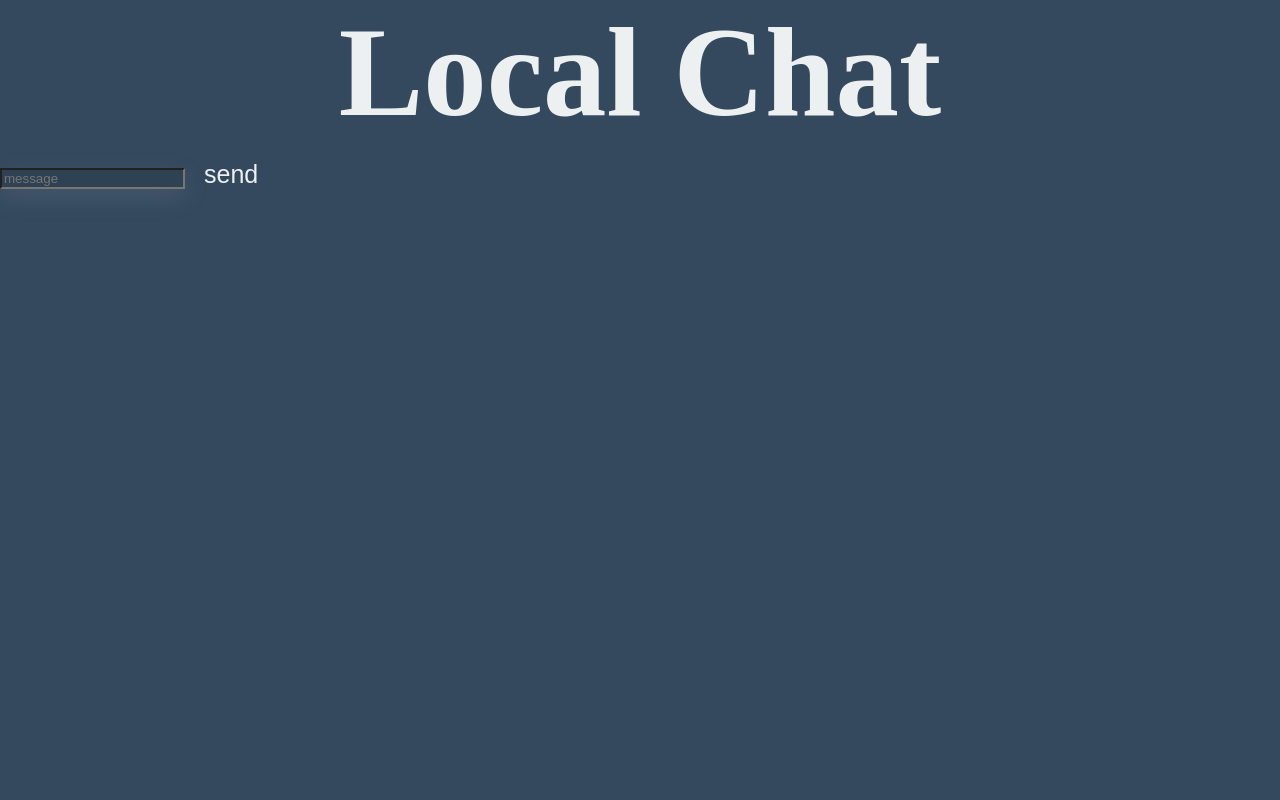
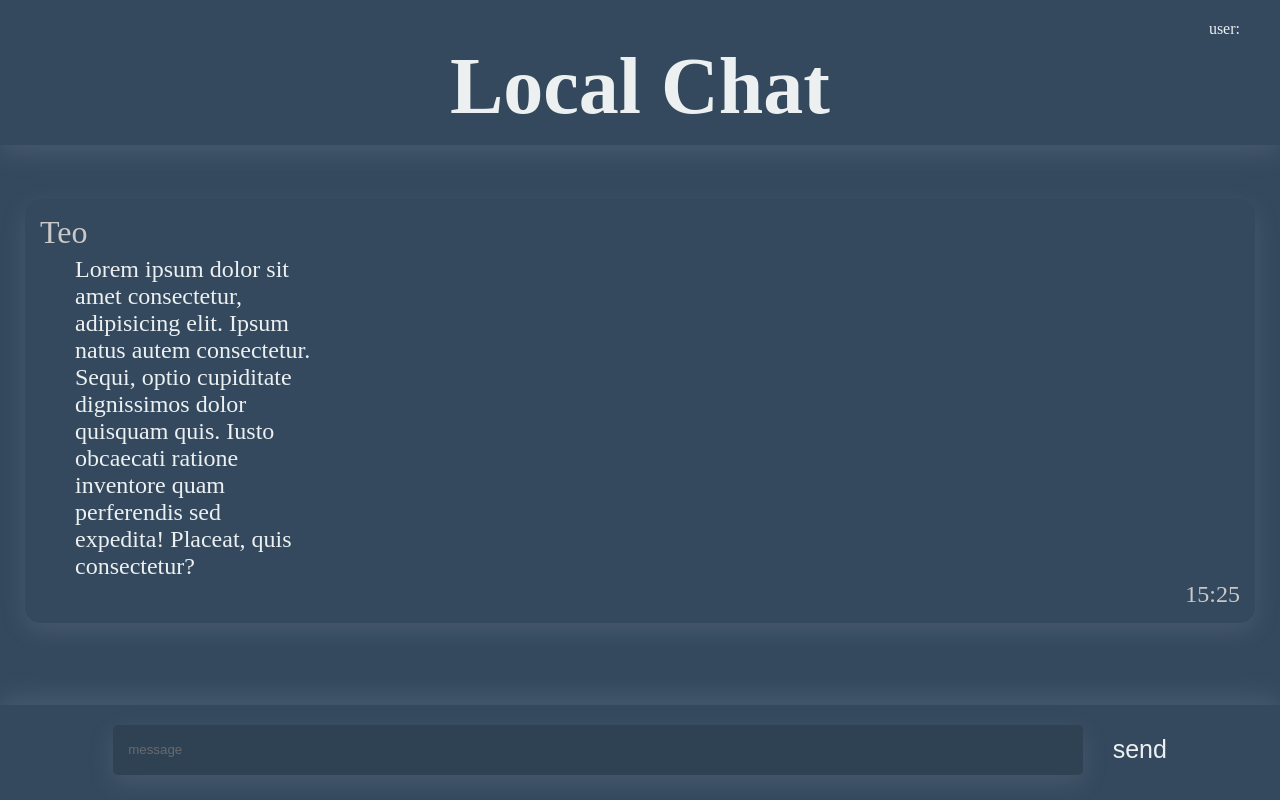
Before and after one commit to ryuji-terix/localChat, a website: page App/Chat.html in a window 1280 px wide. Drawn offline with nearby package versions, Linux system fonts and the light colour scheme; files that its build step writes are made by us from their sources; no server answers.

Commit message:
something work

```diff
--- a/App/Chat.html
+++ b/App/Chat.html
@@ -11,21 +11,30 @@
     <link rel="stylesheet" href="App/Css/Chat.css">
     <link rel="stylesheet" href="App/Css/lb.css">
 
+    <script defer src="/socket.io/socket.io.js"></script>
     <script defer src="/App/Chat.js"></script>
 </head>
 
 <body>
-    <h1 class="title noselect">Local Chat</h1>
+    <nav class="top">
+        <p class="user">user: <span id="username"></span></p>
+        <h1 class="title noselect">Local Chat</h1>
+    </nav>
 
-    <ul>
-
+    <ul class="msg_container" id="msg_container">
+        <li class="msg">
+            <p class="msg_author">Teo</p>
+            <p class="msg_body">Lorem ipsum dolor sit amet consectetur, adipisicing elit. Ipsum natus autem consectetur. Sequi, optio cupiditate dignissimos dolor quisquam quis. Iusto obcaecati ratione inventore quam perferendis sed expedita! Placeat, quis consectetur?</p>
+            <p class="msg_time"> 15:25</p>
+        </li>
     </ul>
 
-    <input placeholder="message">
-    <button>send</button>
+    <nav class="btm">
+        <input class="sendMsg" id="input" placeholder="message">
+        <button class="sendMsg" id="btn">send</button>
+    </nav>
 
 
-    <script src="/socket.io/socket.io.js"></script>
 </body>
 
 </html>
--- a/App/Chat.js
+++ b/App/Chat.js
@@ -1,18 +1,39 @@
+const container = document.getElementById('msg_container')
+const user = document.getElementById('username')
+const inp = document.getElementById('input')
+const btn = document.getElementById('btn')
+
 const socket = io()
 
-socket.on('connect', data => {
-    socket.emit('join', 'Hello World from client')
-})
-
-socket.on('message', text => {
-    const el = document.createElement('li')
-    el.innerHTML = text
-    document.querySelector('ul').appendChild(el)
-
-})
+socket.on('message', text => addMessage(text))
 
 document.querySelector('button').onclick = () => {
     const text = document.querySelector('input').value
     socket.emit('message', text)
 
 }
+
+
+addMessage = msg => {
+    console.table(msg)
+
+    let msg_author = document.createElement('p')
+    msg_author.classList.add('msg_author')
+    msg_author.innerText = msg.author
+
+    let msg_body = document.createElement('p')
+    msg_body.classList.add('msg_body')
+    msg_body.innerText = msg.msg
+
+    let msg_time = document.createElement('p')
+    msg_time.classList.add('msg_time')
+    msg_time.innerText = new Date(msg.time).getTime()
+
+    let msg_li = document.createElement('li')
+    msg_li.classList.add('msg')
+    msg_li.appendChild(msg_author)
+    msg_li.appendChild(msg_body)
+    msg_li.appendChild(msg_time)
+
+    container.appendChild(msg_li)
+}
--- a/App/Css/Chat.css
+++ b/App/Css/Chat.css
@@ -1,57 +1,104 @@
-main {
+/* 35ch */
+
+body, ul {
     display: flex;
     flex-wrap: wrap;
-    align-content: flex-start;
     justify-content: center;
 }
 
-/* Message template */
-.message_div {
-    height: 100%;
+p.user {
+    flex-basis: 100%;
+    height: 2ch;
+    margin: 5px 35px;
+    text-align: end;
 }
 
-.message {
+h1.title {
+    align-self: flex-start;
+    max-height: 80px;
+    font-size: clamp(60px, calc((75vw - 4.5rem) / 7), 80px);
+
+}
+
+/* Message template */
+ul.msg_container {
+    align-self: flex-start;
+    /* width: clamp(55px, calc((75vw - 5rem) / 7), 145px); */
+    list-style: none;
+    overflow-y: scroll;
     flex-basis: 100%;
+    width: 100%;
+    padding: 0;
+    width: 75%;
+
+    display: flex;
+    flex-wrap: wrap;
+    justify-content: center;
+    align-items: flex-start;
+}
+
+li.msg {
     padding: 15px;
     margin: 25px;
 
     box-shadow: rgba(149, 157, 165, 0.2) 0px 8px 24px;
-    width: clamp(300px, calc(100% - 100px), 550px);
+    /* width: clamp(75ch, 25%, 75ch); */
     border-radius: 15px;
+    flex-basis: 100%;
+    width: 75%;
+
+    list-style: none;
 }
 
-.message_name {
+p.msg_author {
     text-align: left;
-    font-size: medium;
+    font-size: xx-large;
     color: #c9c9c9;
 
 }
 
-.message_body {
+p.msg_body {
     padding: 5px 20px 1px 35px;
+    /* width: 45ch; */
+    width: 20ch;
     font-size: x-large;
 
 }
 
-.message_time {
+p.msg_time {
     text-align: right;
-    font-size: small;
+    font-size: x-large;
     color: #c9c9c9;
 
 }
 
+nav {
+    display: flex;
+    justify-content: center;
+    align-content: center;
+    width: 100%;
+    padding: 20px 5px 25px;
 
-/* Online User */
-aside {
-    display: none;
 }
 
+nav.top {
+    align-self: flex-start;
+    box-shadow: var(--shadow);
+    height: clamp(40px, 50px, 60px);
+    height: 100px;
+    flex-wrap: wrap;
 
+}
 
+nav.btm {
+    flex-wrap: nowrap;
+    height: 50px;
+    align-self: flex-end;
+    box-shadow: var(--shadow-rev);
 
+}
 
-
-button {
+button.sendMsg {
     padding: 10px 15px;
     font-size: 25px;
     border: none;
@@ -63,3 +110,9 @@ button:hover {
     box-shadow: rgba(149, 157, 165, 0.2) 0px 8px 24px;
     border-radius: 5px;
 }
+
+input.sendMsg {
+    width: 75%;
+    margin: 0 15px;
+    padding-left: 15px;
+}
--- a/App/Css/lb.css
+++ b/App/Css/lb.css
@@ -10,6 +10,7 @@
     --silver: #bdc3c7;
 
     --shadow: rgba(149, 157, 165, 0.2) 0px 8px 24px;
+    --shadow-rev: rgba(149, 157, 165, 0.2) 0px -8px 24px;
     --semiTrasparent: rgba(0.0, 0.0, 0.0, 0.1);
     --insetShadow: inset rgba(0, 0, 0, 0.35) 0px 5px 15px;
 
@@ -41,24 +42,26 @@ button:active {
 /* input style */
 input {
     outline: none;
+    border: none;
     background-color: var(--semiTrasparent);
     box-shadow: var(--shadow);
+    border-radius: 5px;
 
 }
 
-input.login:hover {
+input:hover {
     box-shadow: var(--insetShadow)
 }
 
-input.login:focus-visible {
+input:focus-visible {
     box-shadow: var(--insetShadow)
 }
 
-input.login:focus {
+input:focus {
     border: 1.5px solid var(--softwhite);
 }
 
-input.login::placeholder {
+input::placeholder {
     opacity: 78%;
 }
 
@@ -66,7 +69,7 @@ input.login:valid {
     border: 2px solid rgb(0, 255, 0);
 }
 
-input.login:invalid {
+input:invalid {
     border: 2px solid rgb(255, 0, 0);
 }
 
```
Also changed, not shown: Server/LocalChat.js (+18 -5 lines), 1 other file.
